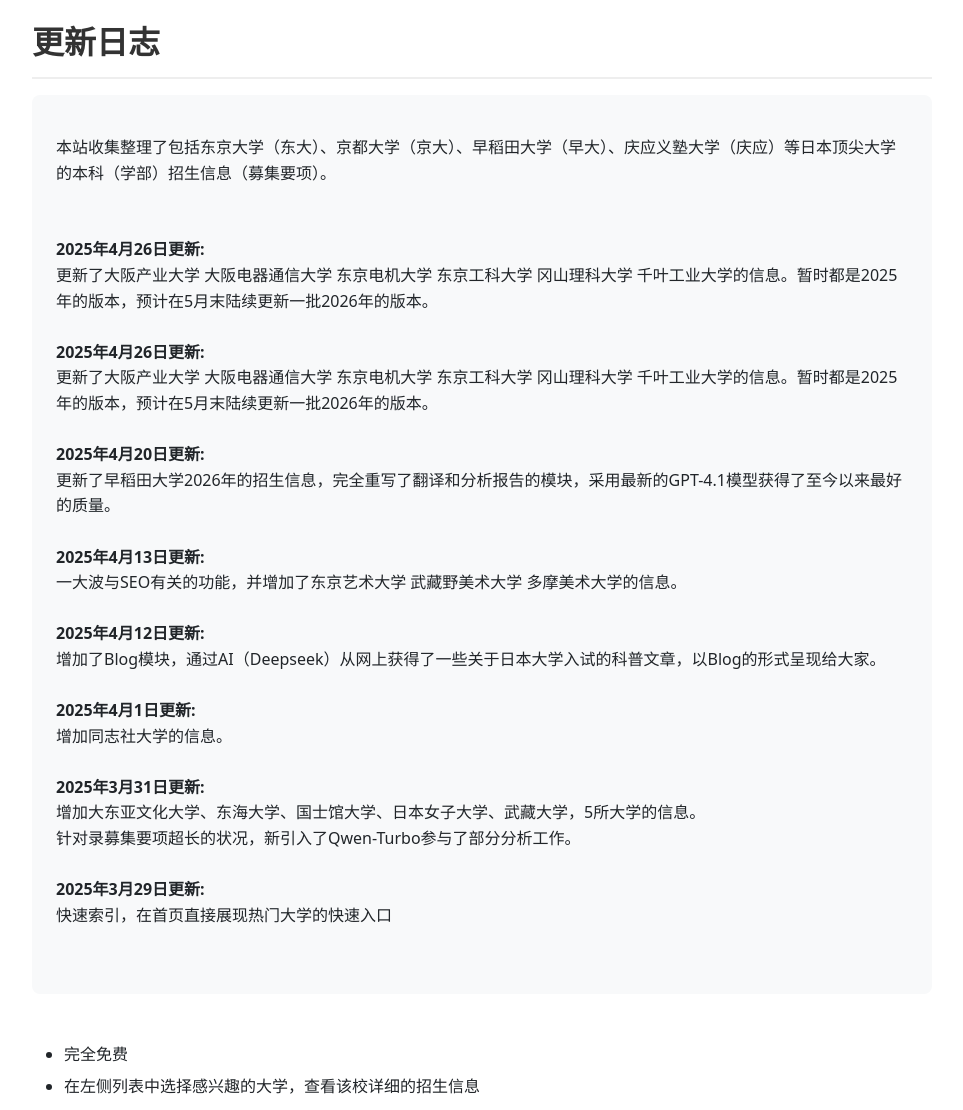
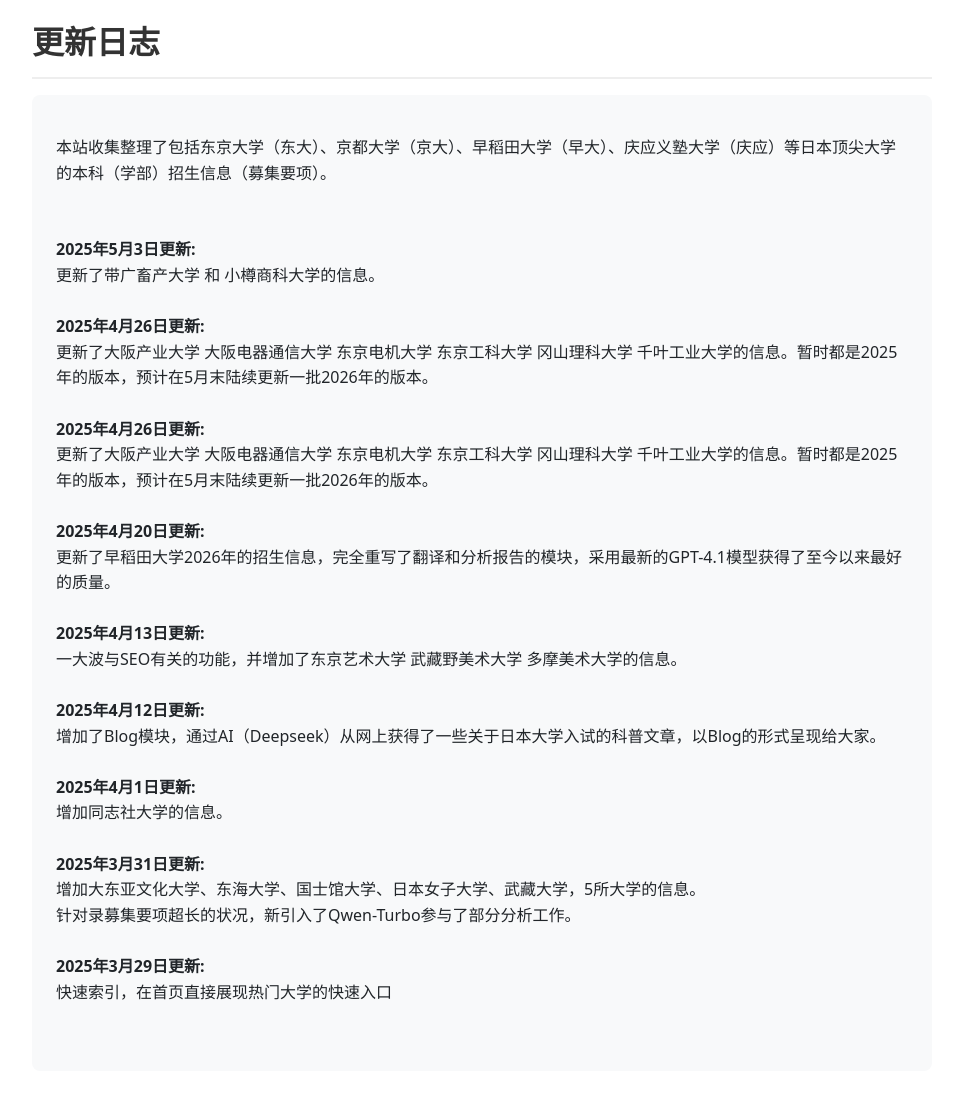
Before and after one commit to wengzhiwen/RunJPLib, a Flask app: page / in a window 1280 px wide. Shown: the part 5390-6500 px from the top of the page, without its empty margins (308-1271 px from the left). Run offline with Flask 2, Linux system fonts and the light colour scheme.

Commit message:
更新index.html，添加2025年5月3日的更新记录

```diff
--- a/templates/index.html
+++ b/templates/index.html
@@ -578,6 +578,10 @@
                             <h3 class="visually-hidden">更新记录</h3>
                             <p>本站收集整理了包括东京大学（东大）、京都大学（京大）、早稻田大学（早大）、庆应义塾大学（庆应）等日本顶尖大学的本科（学部）招生信息（募集要项）。<br />
                                 <br /><br />
+                                <b>2025年5月3日更新:</b>
+                                <br />
+                                更新了带广畜产大学 和 小樽商科大学的信息。
+                                <br /><br />
                                 <b>2025年4月26日更新:</b>
                                 <br />
                                 更新了大阪产业大学 大阪电器通信大学 东京电机大学 东京工科大学 冈山理科大学 千叶工业大学的信息。暂时都是2025年的版本，预计在5月末陆续更新一批2026年的版本。
```
